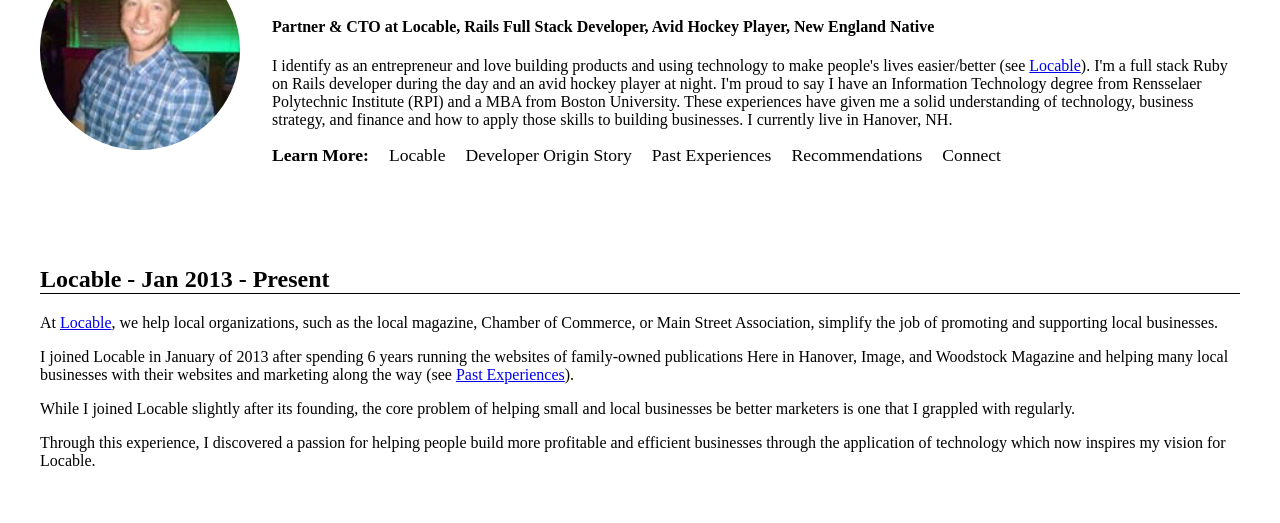
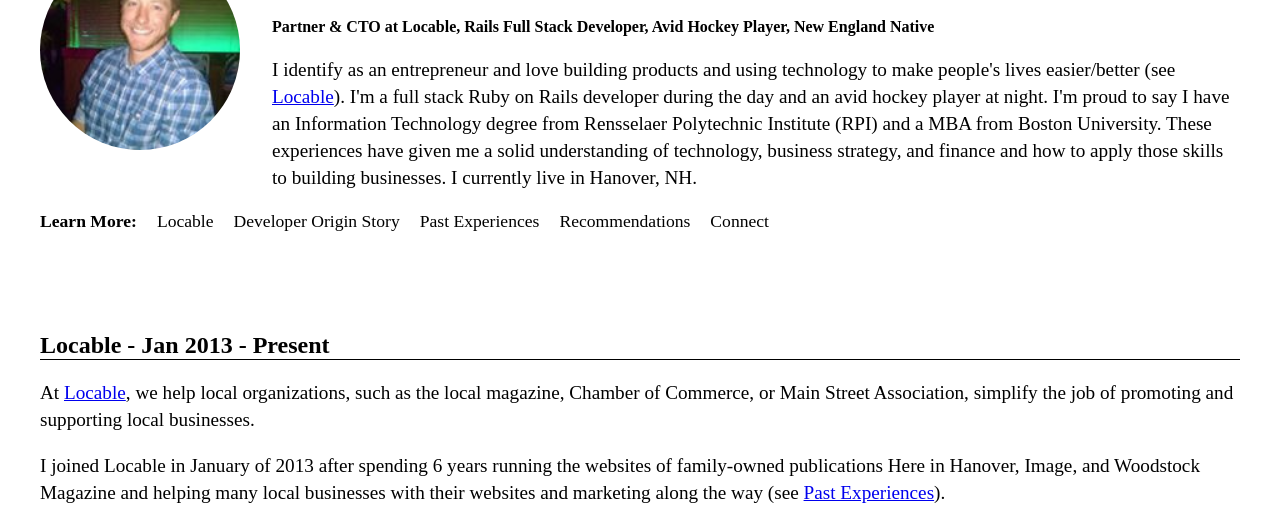
Before and after one commit to rfrisch43/rfrisch43.github.io, a plain HTML site: page index.html in a window 1280 px wide. Shown: the part 162-685 px from the top of the page. Drawn offline with Linux system fonts and the light colour scheme.

Commit message:
Adjust font size and line height

```diff
--- a/index.html
+++ b/index.html
@@ -9,6 +9,11 @@
       body {
         max-width: 1200px;
         margin: 0 auto;
+      }
+
+      body p {
+        line-height: 1.4em;
+        font-size: 1.2em
       }
 
       header a.title h1 {
```
